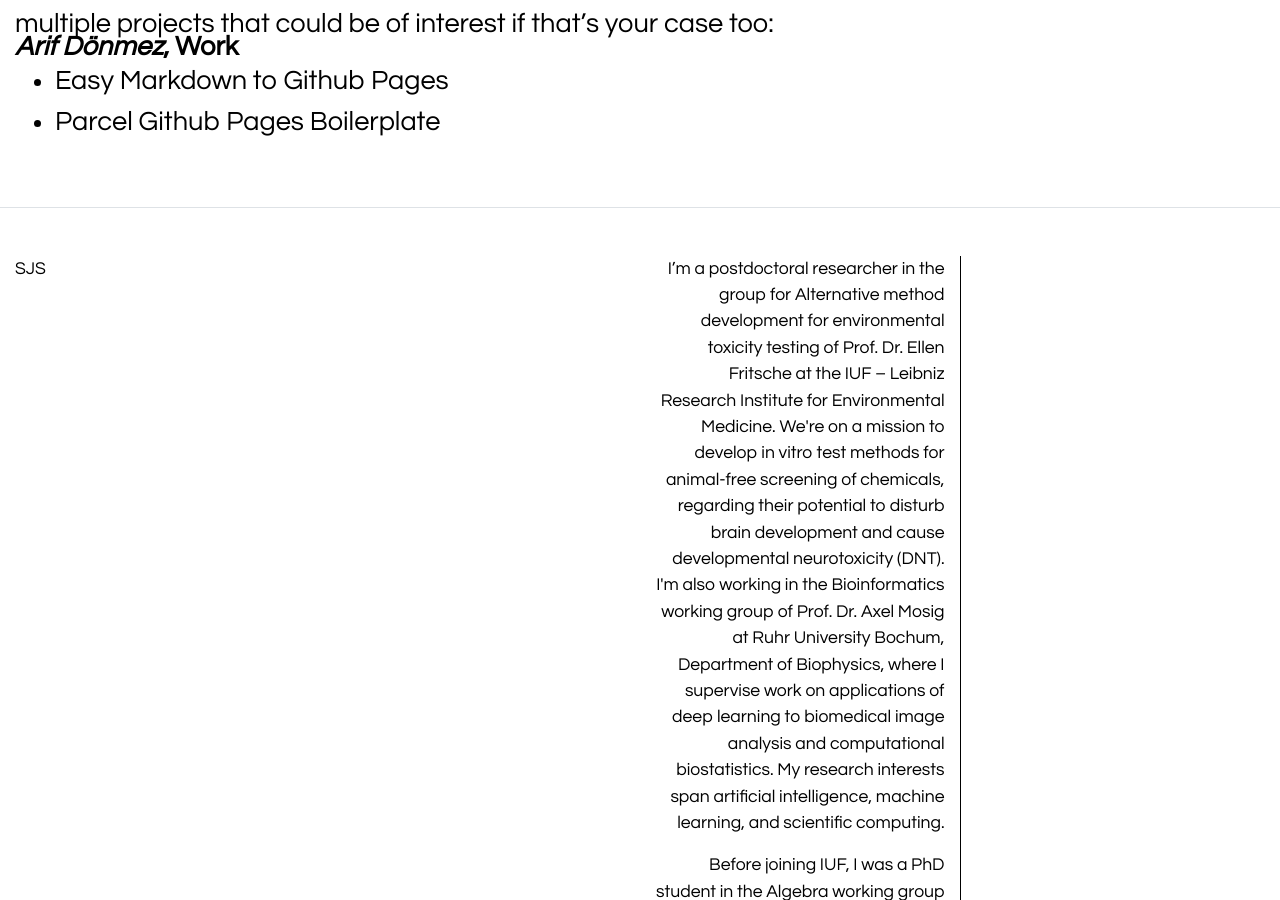
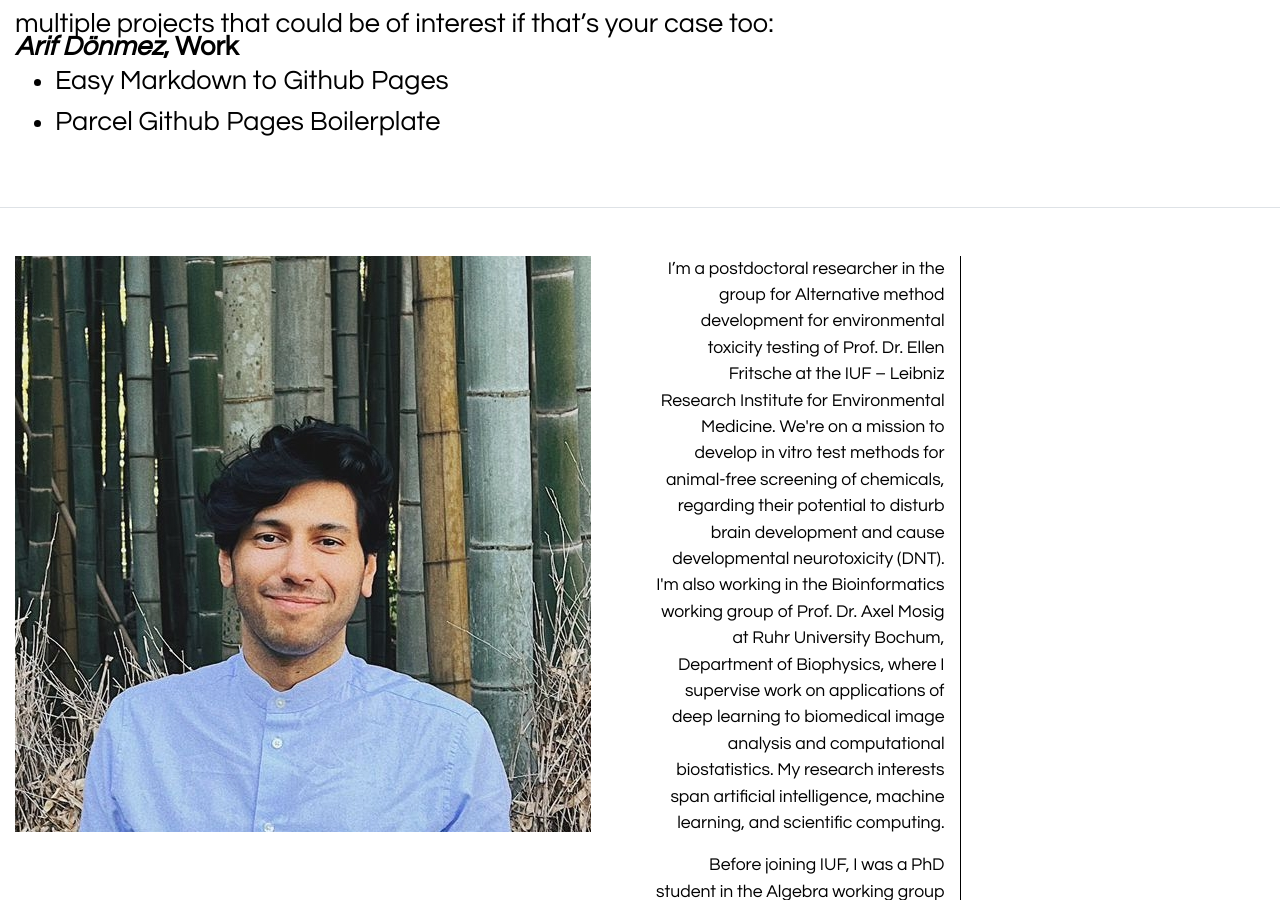
Before and after one commit to alim-zend/alim-zend.github.io, a Jekyll site: the page built from index.md, in a window 1280 px wide and 900 px high, scrolled down 4808 px. Built offline with Jekyll 4.4.1, drawn with Linux system fonts in a browser that asks for light colours.

Commit message:
Update footer.html

```diff
--- a/_includes/footer.html
+++ b/_includes/footer.html
@@ -7,7 +7,7 @@
 
       <div class="col-sm-6">
         <div style="position:relative;bottom:0px;">
-        SJS
+        <img src="arifdoenmez.jpg" alt="Arif Doenmez">
         </div>
       </div>
       <div class="col-sm text-right">
```
